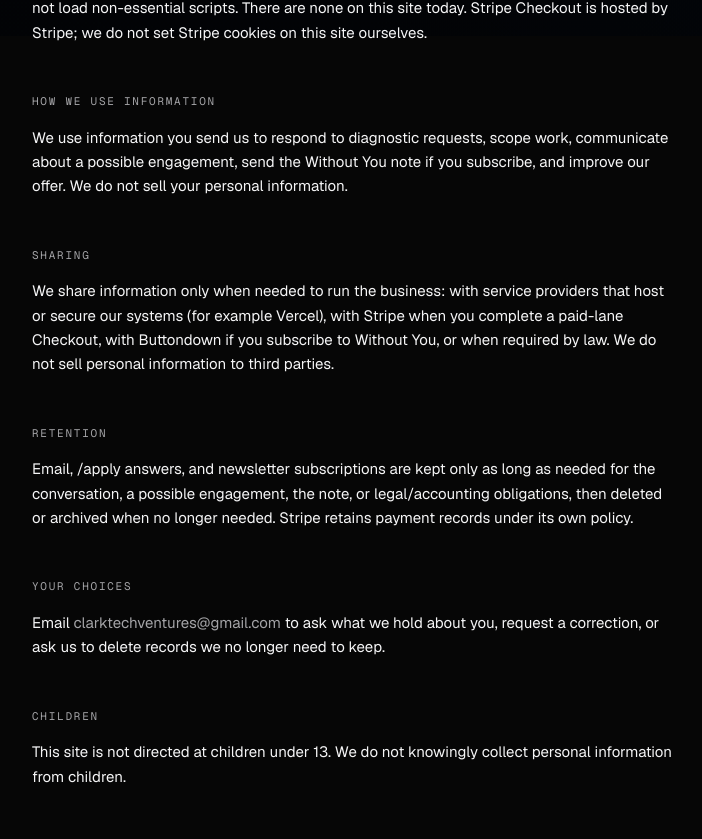
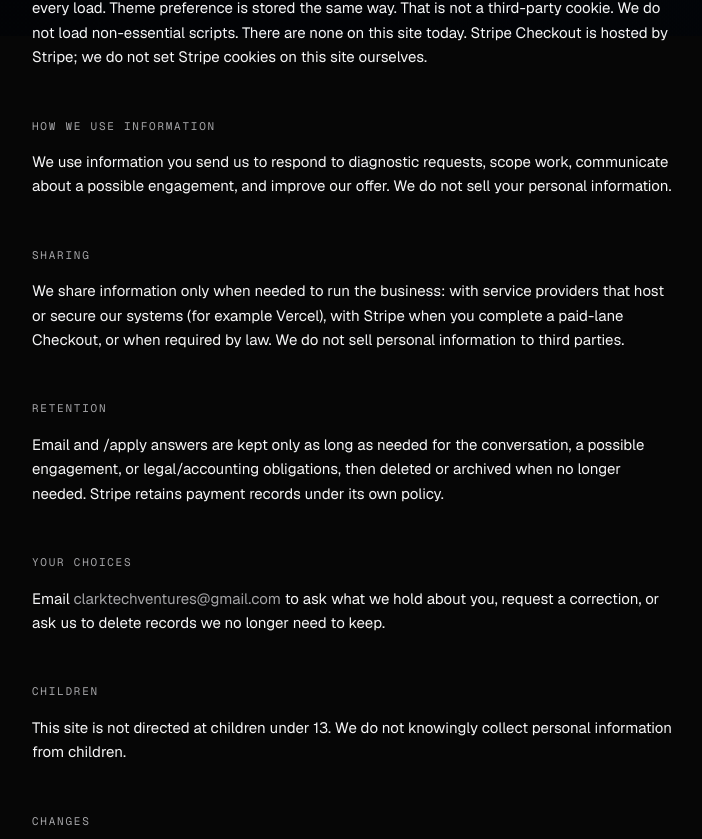
Before and after one commit to Josefusan/mygrokflow, a Next.js app: page /privacy in a window 1280 px wide. Shown: the part 1060-1899 px from the top of the page, without its empty margins (288-990 px from the left). Built offline with nearby package versions, Linux system fonts and the light colour scheme.

Commit message:
Without You subscribe is Substack only

```diff
--- a/app/privacy/page.tsx
+++ b/app/privacy/page.tsx
@@ -28,7 +28,7 @@ export default function PrivacyPage() {
           Privacy Policy
         </h1>
         <p className="mt-4 font-mono text-[11px] tracking-[0.16em] text-muted-foreground uppercase">
-          Last updated: August 28, 2026
+          Last updated: September 2, 2026
         </p>
         <p className="mt-6 text-[15px] leading-relaxed text-muted-foreground">
           MyGrokFlow (&quot;we&quot;, &quot;us&quot;) operates https://www.mygrokflow.com. This
@@ -68,8 +68,9 @@ export default function PrivacyPage() {
             your answers: role, team size, workflow, who does it today, price
             lane, whether you are the decision-maker, what you need, and the
             contact channel plus handle or email you gave. Submit sends that to{" "}
-            {DIAGNOSTIC_EMAIL}. If you subscribe to Without You, we receive the
-            email address you enter. Collection is native /apply only. No free-text
+            {DIAGNOSTIC_EMAIL}. Without You is a Wednesday note on Substack;
+            tapping Subscribe on Substack leaves this site. We do not collect a
+            Substack signup here. Collection is native /apply only. No free-text
             budget field. Paid lanes ($1,500/month, $5K one-time, $10K one-time)
             open a Stripe Checkout session after you qualify. Stripe processes
             that payment. Diagnostic first does not go to Stripe. The 15-minute
@@ -99,9 +100,8 @@ export default function PrivacyPage() {
           <h2 className={sectionLabel}>How we use information</h2>
           <p className="mt-4 text-[15px] leading-relaxed">
             We use information you send us to respond to diagnostic requests,
-            scope work, communicate about a possible engagement, send the Without
-            You note if you subscribe, and improve our offer. We do not sell your
-            personal information.
+            scope work, communicate about a possible engagement, and improve our
+            offer. We do not sell your personal information.
           </p>
         </section>
 
@@ -110,19 +110,19 @@ export default function PrivacyPage() {
           <p className="mt-4 text-[15px] leading-relaxed">
             We share information only when needed to run the business: with
             service providers that host or secure our systems (for example
-            Vercel), with Stripe when you complete a paid-lane Checkout, with
-            Buttondown if you subscribe to Without You, or when required by law.
-            We do not sell personal information to third parties.
+            Vercel), with Stripe when you complete a paid-lane Checkout, or when
+            required by law. We do not sell personal information to third
+            parties.
           </p>
         </section>
 
         <section className="mt-12">
           <h2 className={sectionLabel}>Retention</h2>
           <p className="mt-4 text-[15px] leading-relaxed">
-            Email, /apply answers, and newsletter subscriptions are kept only as
-            long as needed for the conversation, a possible engagement, the note,
-            or legal/accounting obligations, then deleted or archived when no
-            longer needed. Stripe retains payment records under its own policy.
+            Email and /apply answers are kept only as long as needed for the
+            conversation, a possible engagement, or legal/accounting
+            obligations, then deleted or archived when no longer needed. Stripe
+            retains payment records under its own policy.
           </p>
         </section>
 
--- a/components/lead-chat.tsx
+++ b/components/lead-chat.tsx
@@ -24,7 +24,7 @@ const SCRIPT = [
   "No named case studies yet. Trading desk, CS, and BDR cards are examples of the work, not clients or metrics.",
   "Example flows on the site: AI lead generation, follow-up, reactivation, appointment setting, customer service. Labels only.",
   "Free worksheet: Without You — one-loop audit checklist. Get it on the site. Then request a diagnostic → /apply",
-  "Newsletter (Without You) is not a public list yet. Don’t wait on it. Diagnostic is /apply",
+  "Without You is on Substack: https://substack.com/@josefucan",
 ] as const;
 
 const FALLBACK =
@@ -43,7 +43,7 @@ function replyTo(raw: string): string {
     return SCRIPT[2];
   }
 
-  if (/\b(newsletter|buttondown|subscribe|public list)\b/.test(t)) {
+  if (/\b(newsletter|buttondown|subscribe|public list|substack)\b/.test(t)) {
     return SCRIPT[18];
   }
 
--- a/components/newsletter.tsx
+++ b/components/newsletter.tsx
@@ -1,75 +1,25 @@
-"use client";
-
-import { FormEvent, useState } from "react";
 import { Button } from "@/components/ui/button";
+import { CONTACTS } from "@/lib/site";
 
 const sectionLabel =
   "font-mono text-[11px] tracking-[0.16em] text-muted-foreground uppercase";
 
+const SUBSTACK = CONTACTS.find((item) => item.label === "Substack")!;
+
 export function Newsletter() {
-  const [email, setEmail] = useState("");
-  const [status, setStatus] = useState<"idle" | "ok" | "err">("idle");
-  const [pending, setPending] = useState(false);
-
-  async function onSubmit(event: FormEvent<HTMLFormElement>) {
-    event.preventDefault();
-    setPending(true);
-    setStatus("idle");
-
-    try {
-      const response = await fetch("/api/subscribe", {
-        method: "POST",
-        headers: { "content-type": "application/json" },
-        body: JSON.stringify({ email: email.trim() }),
-      });
-      setStatus(response.ok ? "ok" : "err");
-      if (response.ok) setEmail("");
-    } catch {
-      setStatus("err");
-    } finally {
-      setPending(false);
-    }
-  }
-
   return (
     <section id="notes" className="fade-in scroll-mt-12 py-16">
       <h2 className={sectionLabel}>Without You</h2>
       <p className="mt-4 text-[15px] leading-relaxed text-muted-foreground">
         A Wednesday note on work that still needs you.
       </p>
-      <form className="mt-6 flex flex-wrap gap-2" onSubmit={onSubmit}>
-        <label className="sr-only" htmlFor="newsletter-email">
-          Your email
-        </label>
-        <input
-          id="newsletter-email"
-          type="email"
-          required
-          autoComplete="email"
-          placeholder="Your email"
-          value={email}
-          onChange={(event) => setEmail(event.target.value)}
-          className="h-9 min-w-0 flex-1 rounded-full border border-border bg-background px-4 text-[13px] text-foreground outline-none placeholder:text-muted-foreground focus-visible:border-ring"
-        />
-        <Button
-          type="submit"
-          variant="outline"
-          disabled={pending}
-          className="h-9 rounded-full px-4"
-        >
-          Send me the next note.
+      <div className="mt-6">
+        <Button asChild variant="outline" className="h-9 rounded-full px-4">
+          <a href={SUBSTACK.href} rel="noopener noreferrer">
+            Subscribe on Substack
+          </a>
         </Button>
-      </form>
-      {status === "ok" ? (
-        <p className="mt-3 text-[13px] text-muted-foreground">
-          Check your inbox to confirm.
-        </p>
-      ) : null}
-      {status === "err" ? (
-        <p className="mt-3 text-[13px] text-muted-foreground">
-          That didn&apos;t go through. Try again.
-        </p>
-      ) : null}
+      </div>
     </section>
   );
 }
```
